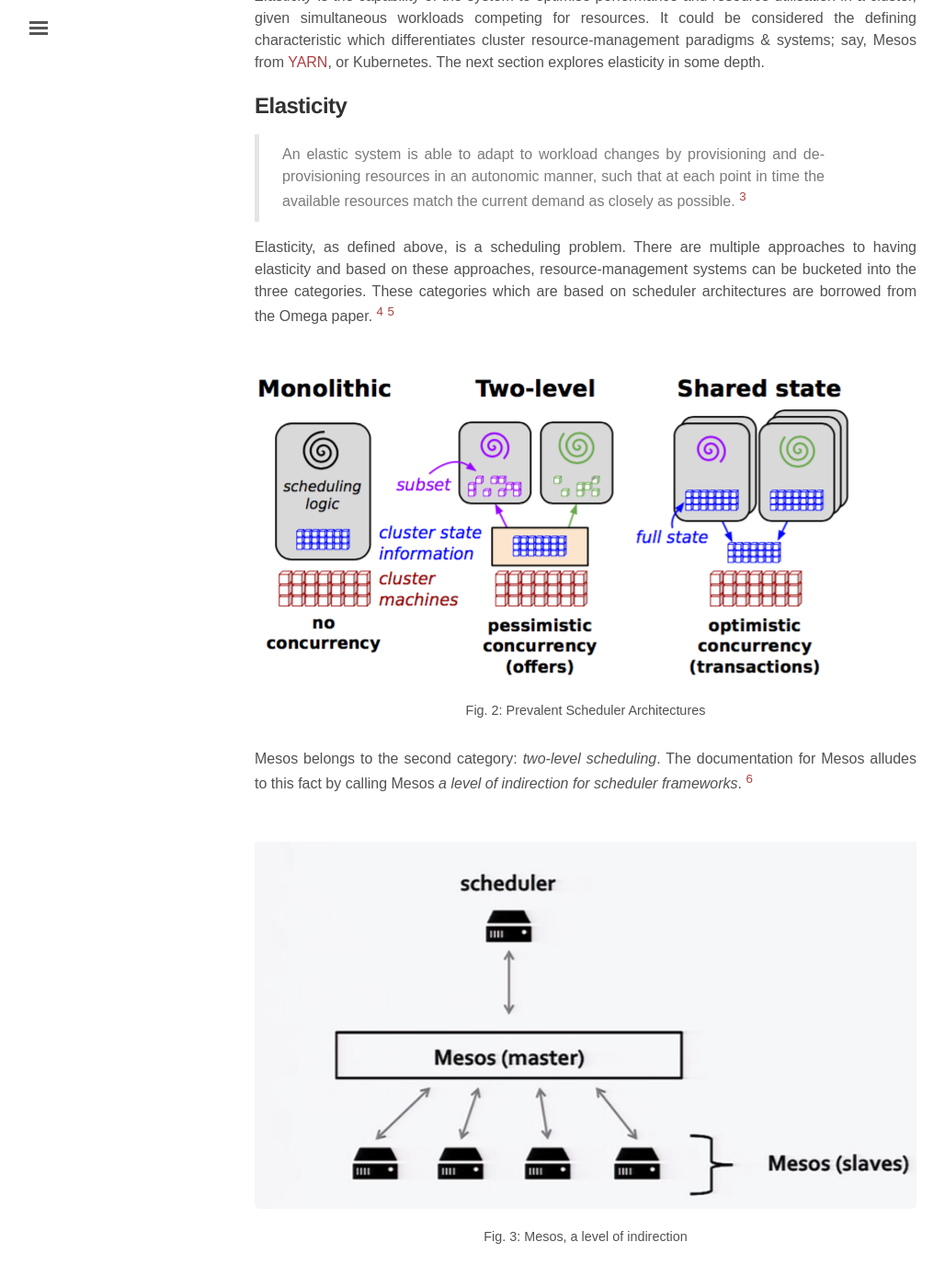
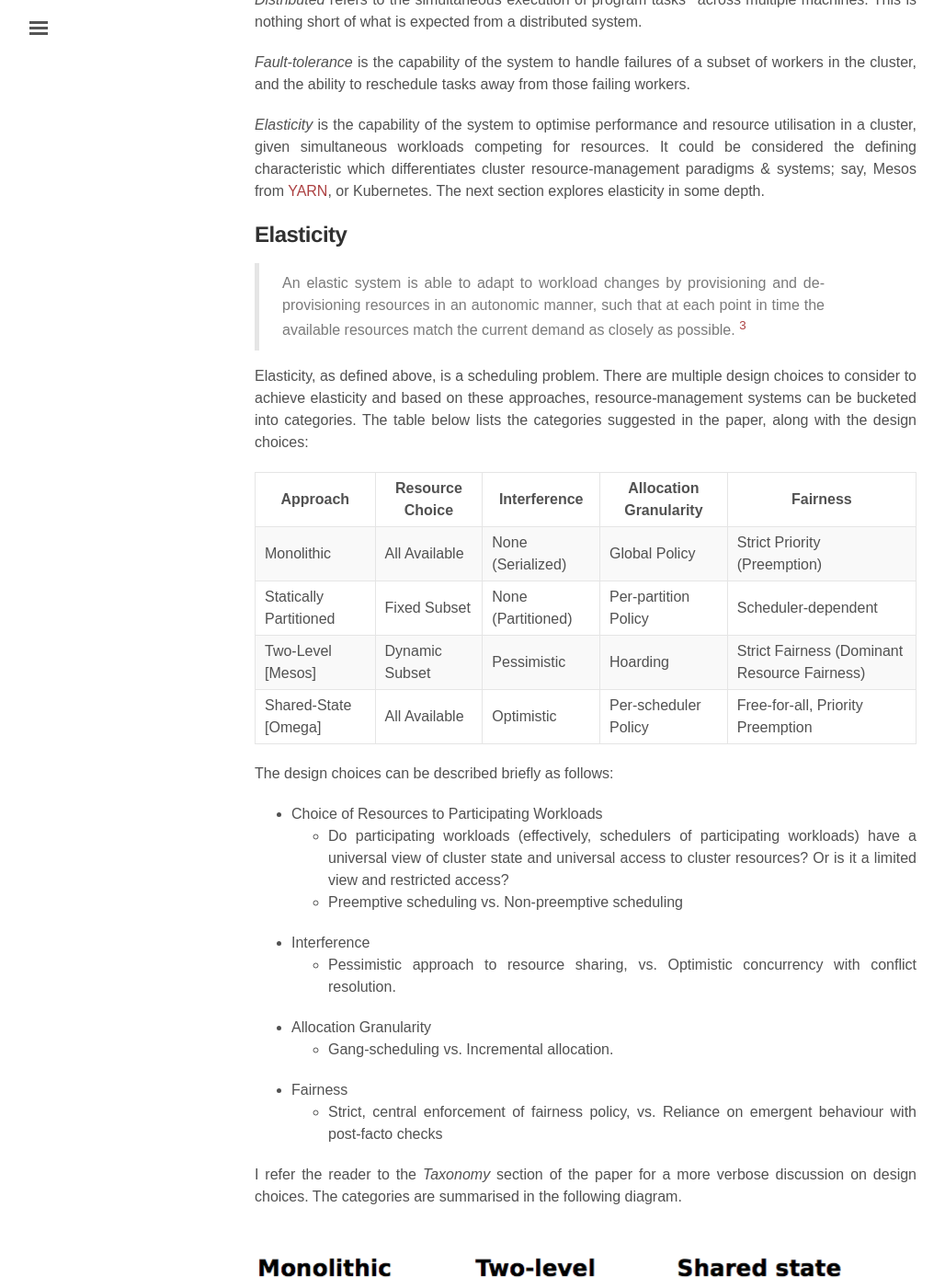
Before and after one commit to sujithjay/sujithjay.github.io, a Jekyll site: the page built from _posts/2019-06-07-Notes-on-Mesos.md, in a window 1280 px wide and 1400 px high, scrolled down 1591 px. Shown: the whole window at 92% size, without its empty margins (3-1031 px from the left). Built offline with Jekyll 4.4.1, drawn with Linux system fonts in a browser that asks for light colours; nearby versions of some CDN libraries; some web fonts are replaced; comment, search, counter and statistics services are not loaded; some of the changed text lies outside the part shown.

Commit message:
Updates to Mesos

```diff
--- a/_posts/2019-06-07-Notes-on-Mesos.md
+++ b/_posts/2019-06-07-Notes-on-Mesos.md
@@ -1,24 +1,27 @@
 ---
 layout: post
 comments: true
-title: "Notes on Mesos"
-desc: An introductory reference to Apache Mesos
+title: "Mesos, in the light of Omega"
+desc: Apache Mesos
 author: Sujith Jay Nair
 tags: mesos data-systems
 permalink: /mesos
 image: /public/mesos/ClusterKernel.png
 date: "2019-06-06 11:11"
+updatedon: "2019-11-24 11:11"
 ---
 ![image-title-here]({{ site.baseurl }}/public/mesos/ClusterKernel.png){:class="img-responsive"}
-Mesos is a framework I have had recent acquaintance with. The only other resource management framework I have prior experience with is Hadoop [YARN]((/spark/with-yarn)). These are my notes as I try to make friends with Mesos (he's a good boy!), and revisit the concept of cluster resource-management in general.
+Mesos is a framework I have had recent acquaintance with. We use it to manage resources for our Spark workloads. The other resource management framework for [Spark](/tag/apache-spark/) I have prior experience with is [Hadoop YARN]((/spark/with-yarn)). In this article, I revisit the concept of cluster resource-management in general, and explain higher-level Mesos abstractions & concepts. To this end, I borrow heavily the classification of cluster resource-management systems from the [Omega paper](https://static.googleusercontent.com/media/research.google.com/en//pubs/archive/41684.pdf).
+
+The Omega system is considered one of the precusors to [Kubernetes](https://kubernetes.io/). There is a fine article in [ACM Queue](https://queue.acm.org/detail.cfm?id=2898444) describing this history. Also, [Brian Grant](https://twitter.com/bgrant0607) has given some rare insights into the evolution of cluster managers in Google from Omega to Kubernetes in multiple tweet-storms, such as [this](https://twitter.com/bgrant0607/status/1102292629465661440) and [this](https://twitter.com/bgrant0607/status/1111469578603778048).
 
 <!--break-->
 ## Overview
-A proper place to start this piece would be to roughly define the distributed systems' anatomy Mesos caters to.
+I would like to start by defining the anatomy of distributed systems' Mesos caters to.
 
 {% include image-caption.html file="/public/mesos/DistributedSystems.png" description="Fig. 1: Anatomy of Distributed Systems" %}
 
-This class of distributed systems has one (or multiple) co-ordinator(s)[^1] co-ordinating execution of a program across a bunch of workers distributed within a cluster of machines. The co-ordinators have a set of desirable properties:
+This class of distributed systems have one (or multiple) co-ordinator(s)[^1] co-ordinating the execution of a program across a bunch of workers distributed within a cluster of machines. The co-ordinators have a set of desirable properties:
 - Distributed
 - Fault-tolerant
 - Elastic
@@ -27,16 +30,37 @@
 
 *Fault-tolerance* is the capability of the system to handle failures of a subset of workers in the cluster, and the ability to reschedule tasks away from those failing workers.
 
-*Elasticity* is the capability of the system to optimise performance and resource utilisation in a cluster, given simultaneous workloads competing for resources. It could be considered the defining characteristic which differentiates cluster resource-management paradigms & systems; say, Mesos from [YARN]((/spark/with-yarn)), or Kubernetes. The next section explores elasticity in some depth.
+*Elasticity* is the capability of the system to optimise performance and resource utilisation in a cluster, given simultaneous workloads competing for resources. It could be considered the defining characteristic which differentiates cluster resource-management paradigms & systems; say, Mesos from [YARN](/spark/with-yarn), or Kubernetes. The next section explores elasticity in some depth.
 
 ## Elasticity
 > An elastic system is able to adapt to workload changes by provisioning and de-provisioning resources in an autonomic manner, such that at each point in time the available resources match the current demand as closely as possible. [^3]
 
-Elasticity, as defined above, is a scheduling problem. There are multiple approaches to having elasticity and based on these approaches, resource-management systems can be bucketed into the three categories. These categories which are based on scheduler architectures are borrowed from the Omega paper. [^4] [^5]
+Elasticity, as defined above, is a scheduling problem. There are multiple design choices to consider to achieve elasticity and based on these approaches, resource-management systems can be bucketed into categories. The table below lists the categories suggested in the paper, along with the design choices:
 
-{% include image-caption.html file="/public/mesos/SchedulerArchitecture.png" description="Fig. 2: Prevalent Scheduler Architectures" %}
+Approach  |  Resource Choice |  Interference |  Allocation Granularity |  Fairness
+--|---|---|---|--
+Monolithic  | All Available  | None (Serialized)  |  Global Policy |  Strict Priority (Preemption)
+Statically Partitioned  | Fixed Subset  |  None (Partitioned) |  Per-partition Policy |  Scheduler-dependent
+Two-Level [Mesos]  | Dynamic Subset  | Pessimistic  |  Hoarding |  Strict Fairness (Dominant Resource Fairness)
+Shared-State [Omega]  |  All Available | Optimistic  | Per-scheduler Policy  |  Free-for-all, Priority Preemption
 
-Mesos belongs to the second category: *two-level scheduling*. The documentation for Mesos alludes to this fact by calling Mesos *a level of indirection for scheduler frameworks*. [^6]
+The design choices can be described briefly as follows:
+- Choice of Resources to Participating Workloads
+  - Do participating workloads (effectively, schedulers of participating workloads) have a universal view of cluster state and universal access to cluster resources? Or is it a limited view and restricted access?
+  - Preemptive scheduling vs. Non-preemptive scheduling
+- Interference
+  - Pessimistic approach to resource sharing, vs. Optimistic concurrency with conflict resolution.
+- Allocation Granularity
+  - Gang-scheduling vs. Incremental allocation.
+- Fairness
+  - Strict, central enforcement of fairness policy, vs. Reliance on emergent behaviour with post-facto checks
+
+I refer the reader to the _Taxonomy_ section of the paper for a more verbose discussion on design choices. The categories are summarised in the following diagram.
+
+
+{% include image-caption.html file="/public/mesos/SchedulerArchitecture.png" description="Fig. 2: Scheduling Architectures. Note: Statically Partitioned Schedulers are considered Monolithic." %}
+
+Mesos belongs to the category of *two-level scheduling*. The documentation for Mesos alludes to this fact by calling Mesos *a level of indirection for scheduler frameworks*. [^4]
 
 {% include image-caption.html file="/public/mesos/Indirection.png" description="Fig. 3: Mesos, a level of indirection" %}
 
@@ -75,11 +99,9 @@
 [^1]: In resource management systems literature, the term *co-ordinator* is used interchangeably with *scheduler*.
 [^2]: Tasks here refers to sub-units of the program which are independently schedulable.
 [^3]:  Herbst, Nikolas; Samuel Kounev; Ralf Reussner (2013). "[Elasticity in Cloud Computing: What It Is, and What It Is Not](https://sdqweb.ipd.kit.edu/publications/pdfs/HeKoRe2013-ICAC-Elasticity.pdf)" (PDF). Proceedings of the 10th International Conference on Autonomic Computing (ICAC 2013), San Jose, CA, June 24–28.
-[^4]: The [Omega](https://static.googleusercontent.com/media/research.google.com/en//pubs/archive/41684.pdf) system is considered one of the precusors to Kubernetes. There is a fine [ACM Queue](https://queue.acm.org/detail.cfm?id=2898444) article describing this history. There are also some amazing twitter threads by [Brian Grant](https://twitter.com/bgrant0607) giving insights into the evolution from Omega to K8s, such as [this](https://twitter.com/bgrant0607/status/1102292629465661440) and [this](https://twitter.com/bgrant0607/status/1111469578603778048).
-[^5]: Thanks to [Alessandro Andrioni](https://twitter.com/metamatema) for pointing me to it.
-[^6]: A scheduler framework is the distributed system running on top of Mesos, eg. Spark, Storm, Hadoop. In other words, framework &asymp; distributed system.
-[^7]: This is referred to as *choice of resources* in the Omega paper.
-[^8]: From the official Mesos [documentation](http://mesos.apache.org/documentation/latest/architecture/).
-[^9]: [Dominant Resource Fairness](https://cs.stanford.edu/~matei/papers/2011/nsdi_drf.pdf) is an allocation algorithm for clusters with mixed workloads, which has its origins in the same UC Berkeley research group as Mesos.
-[^10]: This is termed as *pessimistic interference* in the Omega paper.
-[^11]: This comparison is from the article on [Peloton](https://eng.uber.com/peloton/), Uber's open source resource scheduler.
+[^4]: A scheduler framework is the distributed system running on top of Mesos, eg. Spark, Storm, Hadoop. In other words, framework &asymp; distributed system.
+[^5]: This is referred to as *resource choice* in the Omega paper.
+[^6]: From the official Mesos [documentation](http://mesos.apache.org/documentation/latest/architecture/).
+[^7]: [Dominant Resource Fairness](https://cs.stanford.edu/~matei/papers/2011/nsdi_drf.pdf) is an allocation algorithm for clusters with mixed workloads, which has its origins in the same UC Berkeley research group as Mesos.
+[^8]: This is termed as *pessimistic interference* in the Omega paper.
+[^9]: This comparison is from the article on [Peloton](https://eng.uber.com/peloton/), Uber's open source resource scheduler.
```
Also changed, not shown: other parts of _posts/2019-06-07-Notes-on-Mesos.md (+4 -4 lines).
